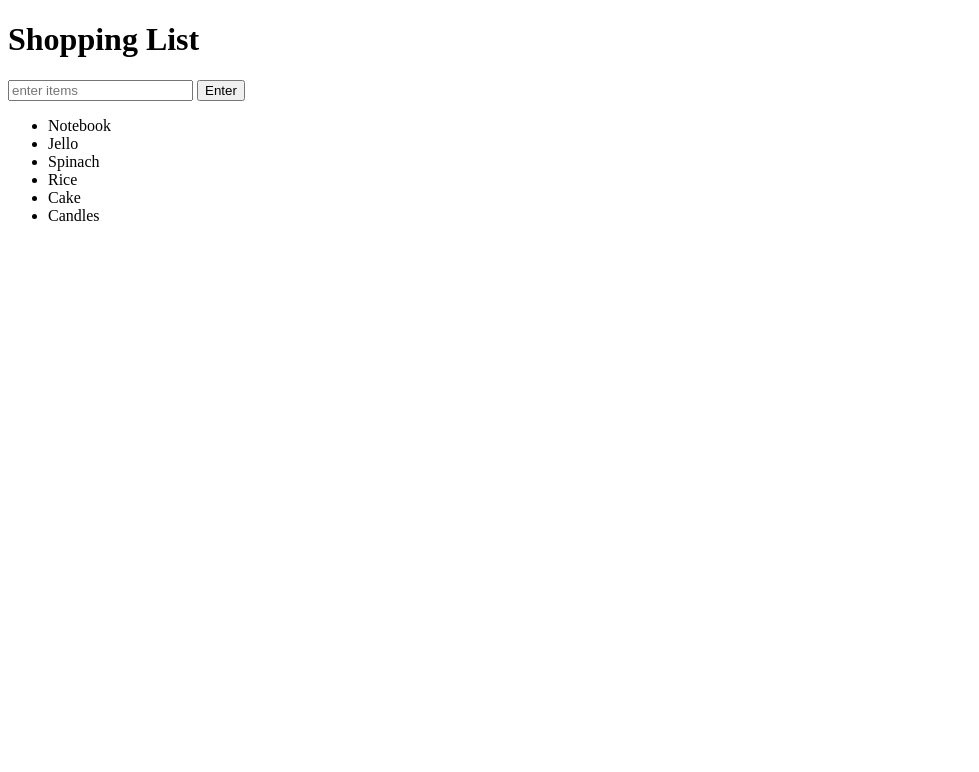
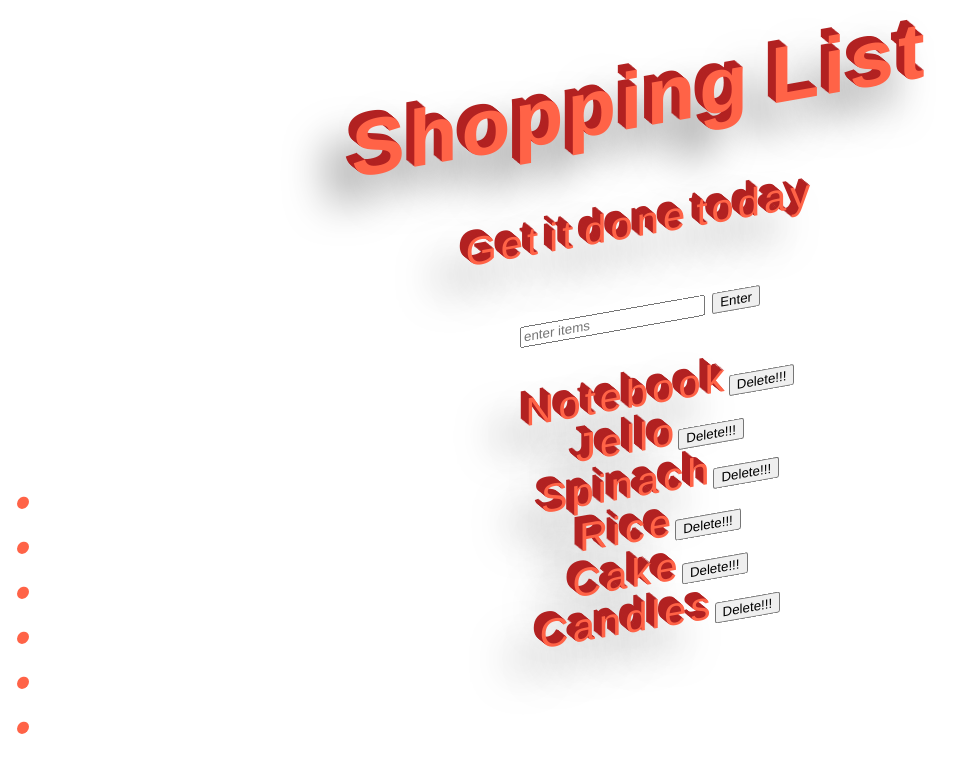
Before and after one commit to irajhussain/JS-DOM-Practice-Shopping-List-, a plain HTML site: page index.html in a window 1280 px wide. Shown: the whole page, without its empty margins (0-979 px from the left). Drawn offline with Linux system fonts and the light colour scheme.

Commit message:
Add files via upload

```diff
--- a/index.html
+++ b/index.html
@@ -2,10 +2,11 @@
 <html>
 <head>
 	<title>Javascript + DOM</title>
-	<link rel="stylesheet" type="text/css" href="">
+	<link rel="stylesheet" type="text/css" href="style.css">
 </head>
-<body>
+<body class="coolTitle">
 	<h1>Shopping List</h1>
+	<p id="first">Get it done today</p>
 	<input id ="userinput" type="text" name="textbox" placeholder="enter items">
 	<button id="enter">Enter</button>
 	<ul>
--- a/script.js
+++ b/script.js
@@ -1,6 +1,7 @@
 var button = document.getElementById("enter");
 var input = document.getElementById("userinput");
 var ul = document.querySelector("ul");
+var li = document.getElementsByTagName("li");
 
 function inputLength() {
 	return input.value.length;
@@ -11,6 +12,7 @@ function createListElement() {
 	li.appendChild(document.createTextNode(input.value));
 	ul.appendChild(li);
 	input.value="";
+	deleteButton(li);
 }
 
 function addListAfterClick() {
@@ -23,8 +25,32 @@ function addListAfterKeypress(event) {
 		createListElement();
 }
 
+for(var i=0; i<li.length; i++) {
+	/*var deletebutton = document.createElement("button");
+		deletebutton.appendChild(document.createTextNode("Delete!!!"));
+		li[i].appendChild(deletebutton);
+		deletebutton.addEventListener("click", deleteParent);*/
+		deleteButton(li[i]);
+	}
+
+	function deleteButton(li) {
+		var deletebutton = document.createElement("button");
+		deletebutton.appendChild(document.createTextNode("Delete!!!"));
+		li.appendChild(deletebutton);
+		deletebutton.addEventListener("click", deleteParent);
+	}
+
+	function deleteParent(event) {
+		event.target.parentNode.remove();
+	}
+
+	function doneItem(evet) {
+		event.target.classList.toggle("done");
+	}
+
 	button.addEventListener("click", addListAfterClick);
 	input.addEventListener("keypress", addListAfterKeypress);
+	ul.addEventListener("click", doneItem);
 
 /*button.addEventListener("click", function(){
 	if(input.value.length > 0 ) {
--- /dev/null
+++ b/style.css
@@ -0,0 +1,23 @@
+.coolTitle {
+  text-align: center;
+  font-family: 'Oswald', Helvetica, sans-serif;
+  font-size: 40px;
+  transform: skewY(-10deg);
+  letter-spacing: 4px;
+  word-spacing: -8px;
+  color: tomato;
+  text-shadow:
+  -1px -1px 0 firebrick,
+  -2px -2px 0 firebrick,
+  -3px -3px 0 firebrick,
+  -4px -4px 0 firebrick,
+  -5px -5px 0 firebrick,
+  -6px -6px 0 firebrick,
+  -7px -7px 0 firebrick,
+  -8px -8px 0 firebrick,
+  -30px 20px 40px dimgrey;
+}
+
+.done {
+  text-decoration: line-through;
+}
```
Lines whose indentation alone changed are shown as unchanged.
